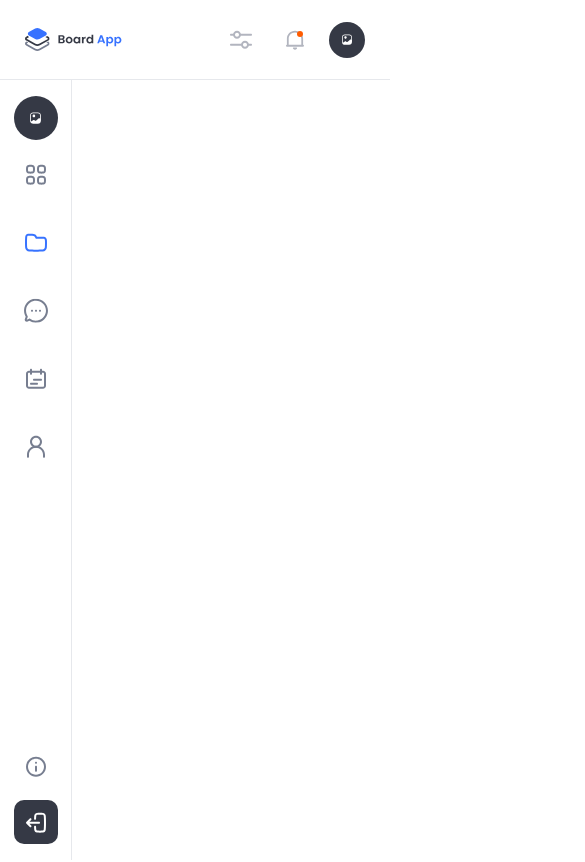
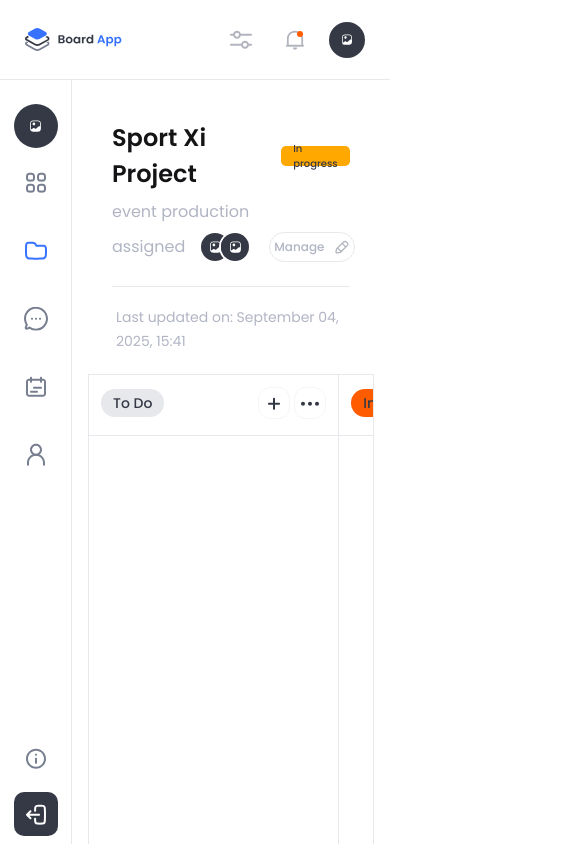
Before and after one commit to ashenthiwanka99/visionexdigital-board-app, a Next.js app: page /boards/sport-xi-project in a window 390 px wide. Shown: the top 862 px of the page, 585 px wide, since content can reach past the window. Built offline with nearby package versions, Linux system fonts and the light colour scheme.

Commit message:
fixed responsive in kanban
added new text icon comp
and minor css fixes

```diff
--- a/src/app/(main)/layout.tsx
+++ b/src/app/(main)/layout.tsx
@@ -1,13 +1,25 @@
+"use client";
+
 import Header from "@/components/layout/Header";
 import Sidebar from "@/components/layout/Sidebar";
+import { useSidebar } from "@/hooks/useSidebar";
 
 export default function MainLayout({ children }: { children: React.ReactNode }) {
+  const { isExpanded } = useSidebar();
+
   return (
-    <div className="min-h-screen bg-white">
+    <div className="h-screen bg-white overflow-hidden flex flex-col">
       <Header />
-      <div className="grid grid-cols-1 md:grid-cols-[288px_1fr]">
+      <div className="flex flex-1 overflow-hidden">
         <Sidebar />
-        <main className="pt-4 pb-6 px-4 md:pt-6 md:pr-6 md:pb-6 md:pl-0 max-[760px]:px-4">
+        <main
+          className={`
+            flex-1 overflow-auto pt-4 pb-6 md:pt-6 md:pb-6 max-[760px]:px-4
+            min-[1000px]:pl-0
+            max-[999px]:transition-all max-[999px]:duration-300 max-[999px]:ease-in-out
+            ${isExpanded ? 'max-[999px]:ml-0' : 'max-[999px]:ml-0'}
+          `}
+        >
           {children}
         </main>
       </div>
--- a/src/components/kanban/KanbanBoard.tsx
+++ b/src/components/kanban/KanbanBoard.tsx
@@ -19,8 +19,8 @@ export default function KanbanBoard({
 }: Props) {
   return (
     <div className={clsx("w-full", className)}>
-      <div className="h-[calc(100vh-64px)] border border-neutral-6 bg-white">
-        <div className="flex h-full divide-x divide-neutral-6">
+      <div className="border-l border-r border-t border-neutral-6 bg-white overflow-x-auto">
+        <div className="flex divide-x divide-neutral-6 w-full min-w-[1000px]">
           {lanes.map((lane) => (
             <KanbanLane
               key={lane.id}
--- a/src/components/kanban/KanbanLane.tsx
+++ b/src/components/kanban/KanbanLane.tsx
@@ -19,8 +19,8 @@ export default function KanbanLane({
 }: LaneProps) {
   return (
     <section
-            className={clsx("flex-1 min-w-0 flex flex-col", className)}
-            style={{ minWidth: lane.minWidth ?? 360 }}
+      className={clsx("flex flex-col", className)}
+      style={{ minWidth: "0", width: "100%" }}
     >
       <KanbanLaneHeader
         lane={lane}
@@ -28,7 +28,7 @@ export default function KanbanLane({
         onMenu={() => onMenu?.(lane.id)}
       />
 
-            <div className="flex-1 overflow-auto p-4"></div>
+      <div className="flex-1 p-4 min-h-[calc(100vh-200px)]"></div>
     </section>
   );
 }
--- a/src/components/kanban/KanbanLaneHeader.tsx
+++ b/src/components/kanban/KanbanLaneHeader.tsx
@@ -25,9 +25,9 @@ export default function KanbanLaneHeader({ lane, onAdd, onMenu, className }: Pro
     return (
         <div
             className={clsx(
-                "flex items-center justify-between py-3 sticky top-0 bg-white z-10",
+                "flex items-center justify-between sticky top-0 bg-white z-10",
                 "border-b border-neutral-6",
-                "px-[14px] pb-[20px] pt-[12px]",
+                "px-3 sm:px-4 pb-4 sm:pb-5 pt-3 sm:pt-3",
                 className
             )}
         >
@@ -37,7 +37,7 @@ export default function KanbanLaneHeader({ lane, onAdd, onMenu, className }: Pro
                 textColor={pillText}
                 fontSize={14}
                 fontWeight="font-medium"
-                className={clsx("px-6", pillBg)}
+                className={clsx("px-3 sm:px-6", pillBg)}
             />
 
             <div className="flex items-center gap-1">
--- a/src/components/layout/Sidebar.tsx
+++ b/src/components/layout/Sidebar.tsx
@@ -72,7 +72,7 @@ export default function Sidebar() {
 
       <aside
         ref={sidebarRef}
-        className={`flex min-[1000px]:hidden h-[calc(100vh-64px)] border-r border-[#E6E8EC] bg-white p-0 flex-col transition-all duration-300 ease-in-out ${
+        className={`flex min-[1000px]:hidden h-[calc(100vh-64px)] border-r border-[#E6E8EC] bg-white p-2 flex-col transition-all duration-300 ease-in-out ${
           isExpanded ? "w-[288px]" : "w-[72px]"
         }`}
       >
--- /dev/null
+++ b/src/components/ui/CustomIconText.tsx
@@ -0,0 +1,31 @@
+"use client";
+
+import clsx from "clsx";
+import SvgIcon from "@/components/ui/SvgIcon";
+import Label from "@/components/ui/CustomLabel";
+import { IconProp } from "@/helpers/interface/IconInterface";
+
+type Props = {
+  icon: IconProp;
+  label: number | string;
+  iconColor?: string;
+  textColor?: string;
+  className?: string;
+};
+
+export default function IconCounter({
+  icon,
+  label,
+  iconColor = "neutral-4",
+  textColor = "text-neutral-4",
+  className,
+}: Props) {
+  const textColorClass = textColor.startsWith("text-") ? textColor : `text-${textColor}`;
+
+  return (
+    <div className={clsx("inline-flex items-center gap-1", className)}>
+      <SvgIcon icon={icon} size={16} color={iconColor} />
+      <Label text={String(label)} fontSize={12} fontWeight="font-medium" color={textColorClass} />
+    </div>
+  );
+}
```
Lines whose indentation alone changed are shown as unchanged.
